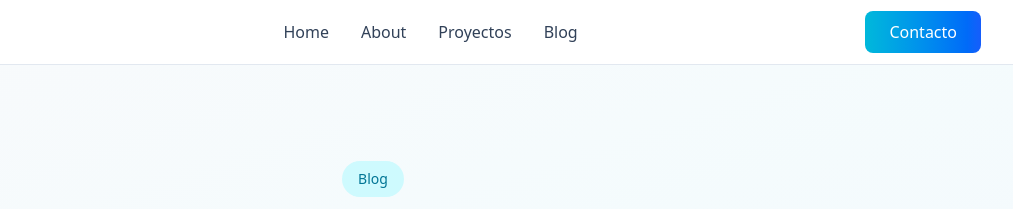
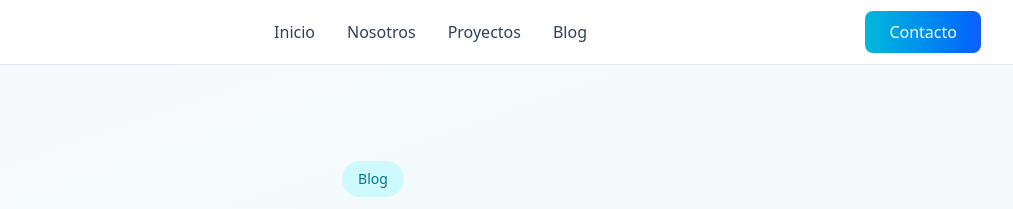
Before and after one commit to pnavarretedev/web-impulsotecnologico, an Astro site: page /blog in a window 1280 px wide. Shown: the top 209 px of the page, 267-1280 px from the left. Built offline with nearby package versions, Linux system fonts and the light colour scheme; Astro itself is replaced by a stand-in of ours; no server answers.

Commit message:
style: cambio de nombres en menu a español

```diff
--- a/src/components/react/Navbar.jsx
+++ b/src/components/react/Navbar.jsx
@@ -24,8 +24,8 @@ export default function Navbar() {
 
           {/* LINKS DESKTOP */}
           <div className="hidden md:flex items-center space-x-8">
-            <a href="/" className="text-slate-700 hover:text-cyan-600 font-medium transition-colors">Home</a>
-            <a href="/about" className="text-slate-700 hover:text-cyan-600 font-medium transition-colors">About</a>
+            <a href="/" className="text-slate-700 hover:text-cyan-600 font-medium transition-colors">Inicio</a>
+            <a href="/about" className="text-slate-700 hover:text-cyan-600 font-medium transition-colors">Nosotros</a>
             <a href="/proyectos" className="text-slate-700 hover:text-cyan-600 font-medium transition-colors">Proyectos</a>
             <a href="/blog" className="text-slate-700 hover:text-cyan-600 font-medium transition-colors">Blog</a>
           </div>
```
